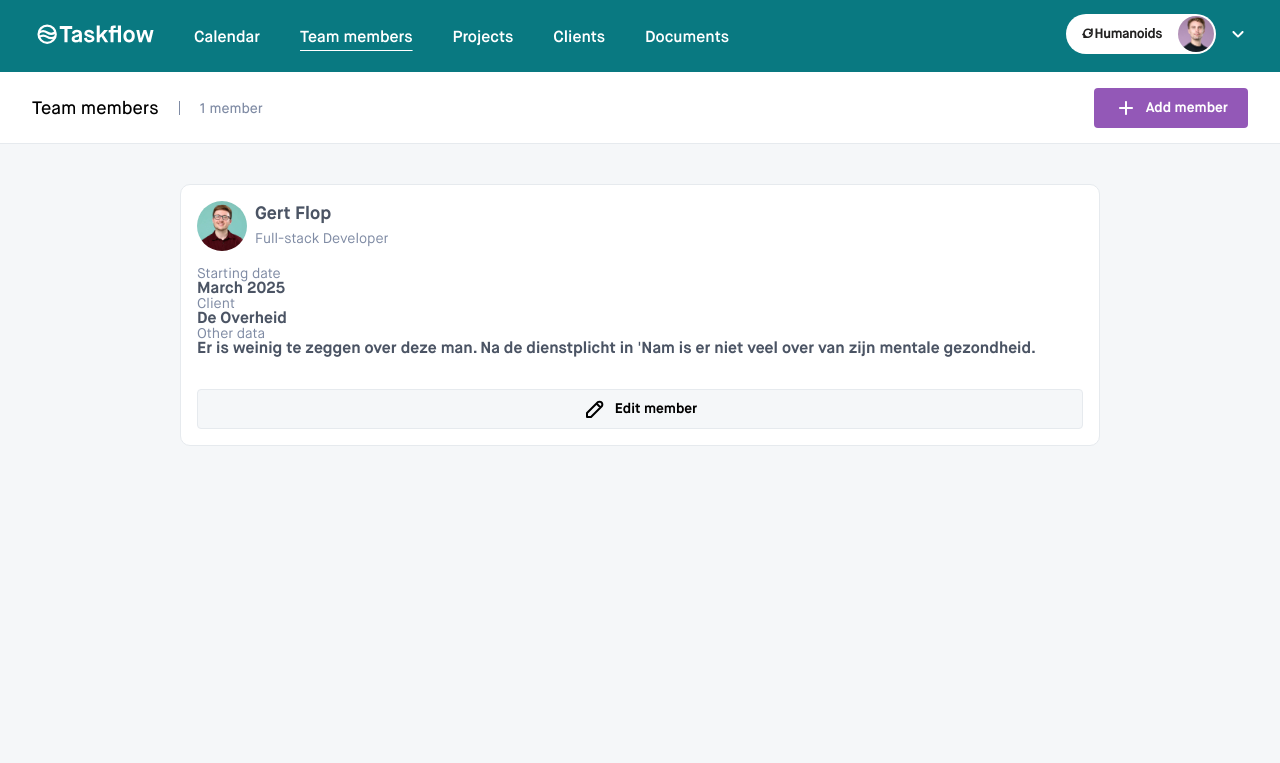
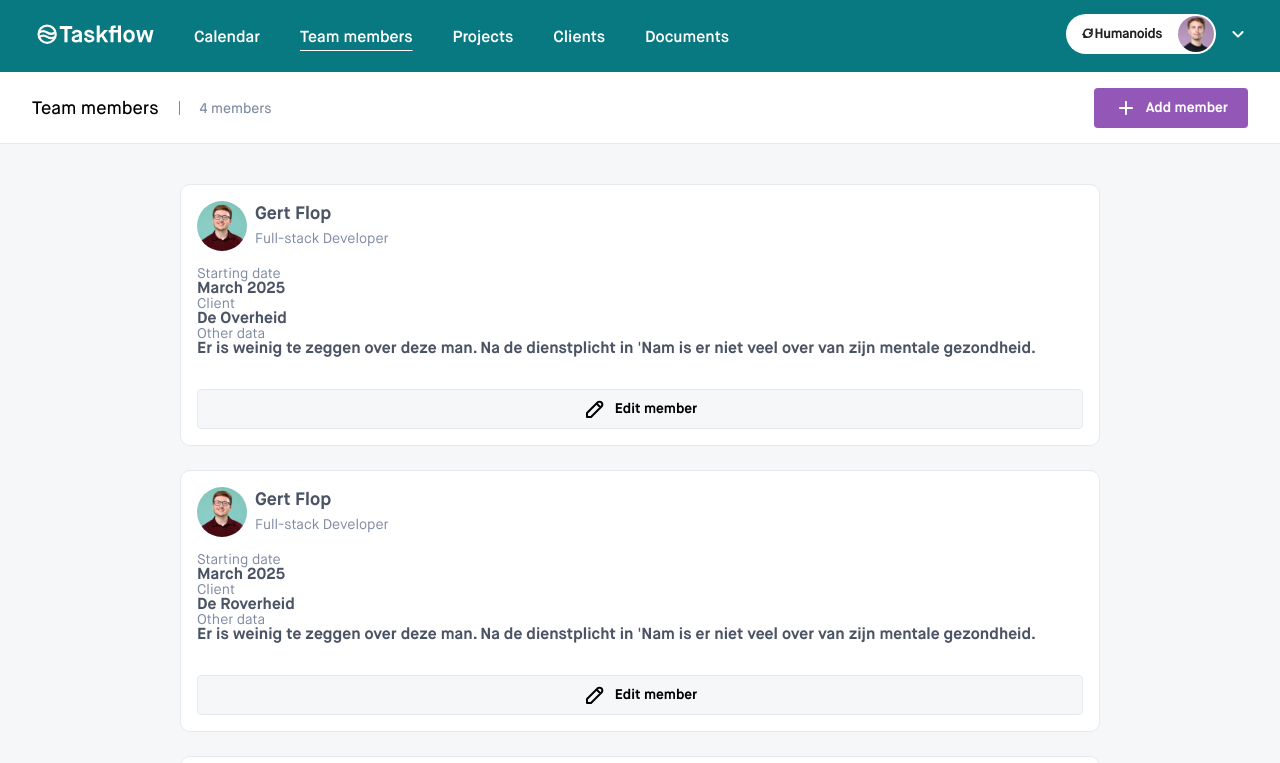
Before and after one commit to humanoidsbv/taskflow-jasper, a Next.js app: page /team-members in a window 1280 px wide. Shown: the top 763 px of the page. Built offline with nearby package versions, Linux system fonts and the light colour scheme; data requests are answered from the project's data file.

Commit message:
Add more entries to db and MemberCards styling

```diff
--- a/data/db.json
+++ b/data/db.json
@@ -50,6 +50,33 @@
     "info": "Er is weinig te zeggen over deze man. Na de dienstplicht in 'Nam is er niet veel over van zijn mentale gezondheid.",
     "position": "Full-stack Developer",
     "startingDate": "2025-03-15T12:00:00.000Z"
+  },{
+    "id": "bla2",
+    "client": "De Roverheid",
+    "eMail": "jan.smit@jemoed.er",
+    "firstName": "Gert",
+    "lastName": "Flop",
+    "info": "Er is weinig te zeggen over deze man. Na de dienstplicht in 'Nam is er niet veel over van zijn mentale gezondheid.",
+    "position": "Full-stack Developer",
+    "startingDate": "2025-03-15T12:00:00.000Z"
+  },{
+    "id": "bla3",
+    "client": "De Cadeauverheid",
+    "eMail": "gert-flop@agar.io",
+    "firstName": "Gert",
+    "lastName": "Flop",
+    "info": "Er is weinig te zeggen over deze man. Na de dienstplicht in 'Nam is er niet veel over van zijn mentale gezondheid.",
+    "position": "Full-stack Developer",
+    "startingDate": "2025-03-15T12:00:00.000Z"
+  },{
+    "id": "bla4",
+    "client": "De Gynocoloverheid",
+    "eMail": "gert-flop@agar.io",
+    "firstName": "Gert",
+    "lastName": "Flop",
+    "info": "Er is weinig te zeggen over deze man. Na de dienstplicht in 'Nam is er niet veel over van zijn mentale gezondheid.",
+    "position": "Full-stack Developer",
+    "startingDate": "2025-03-15T12:00:00.000Z"
   }],
   "$schema": "./node_modules/json-server/schema.json"
 }
--- a/src/components/member-cards/MemberCards.module.css
+++ b/src/components/member-cards/MemberCards.module.css
@@ -0,0 +1,4 @@
+.list {
+  display: grid;
+  gap: 24px;
+}
--- a/src/components/member-cards/MemberCards.tsx
+++ b/src/components/member-cards/MemberCards.tsx
@@ -11,7 +11,7 @@ interface MemberCardsProps {
 
 export const MemberCards = ({ members }: MemberCardsProps) => {
   return (
-    <ul>
+    <ul className={styles.list}>
       {members.map((entry) => {
         return <MemberCard key={entry.id} data={entry} />;
       })}
```
